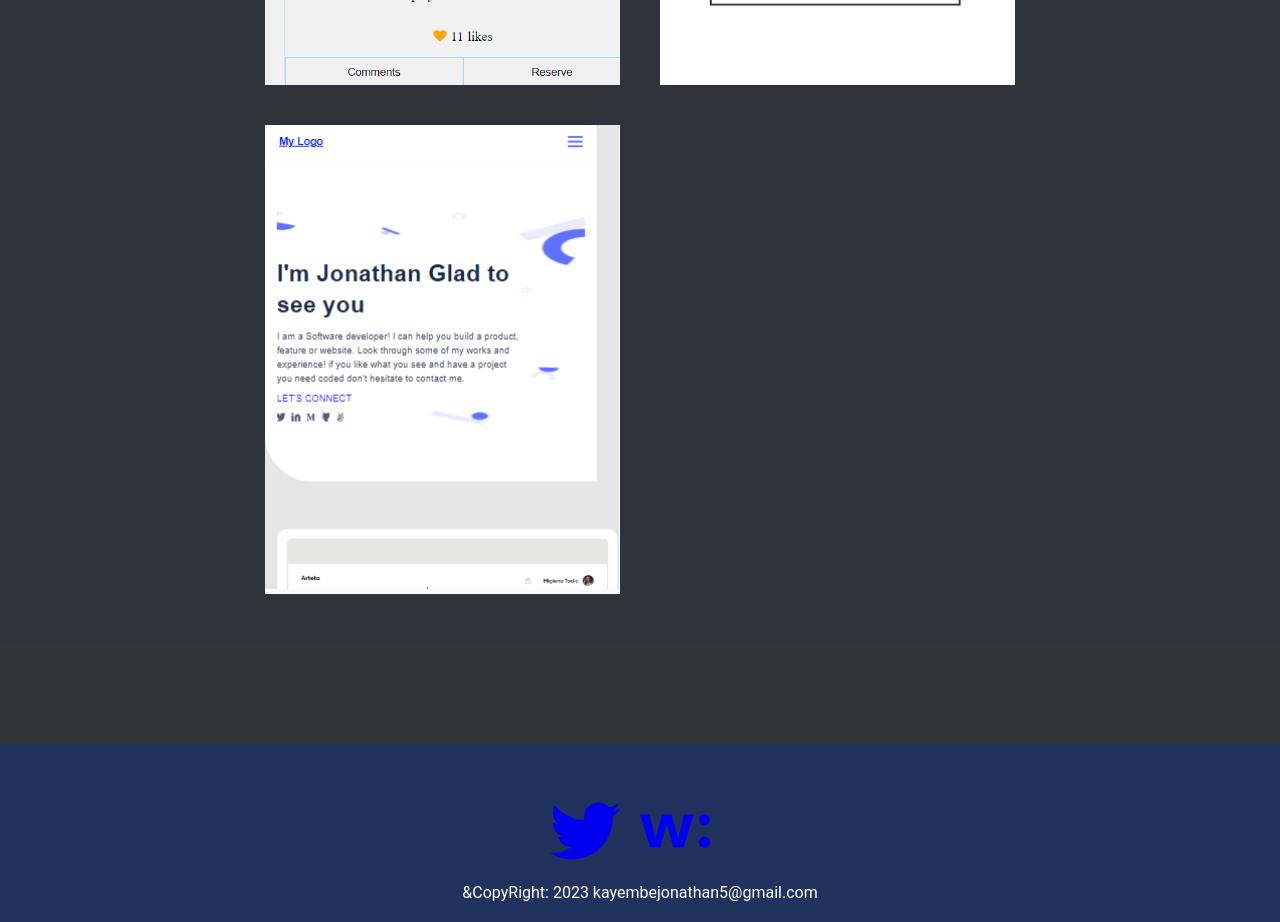
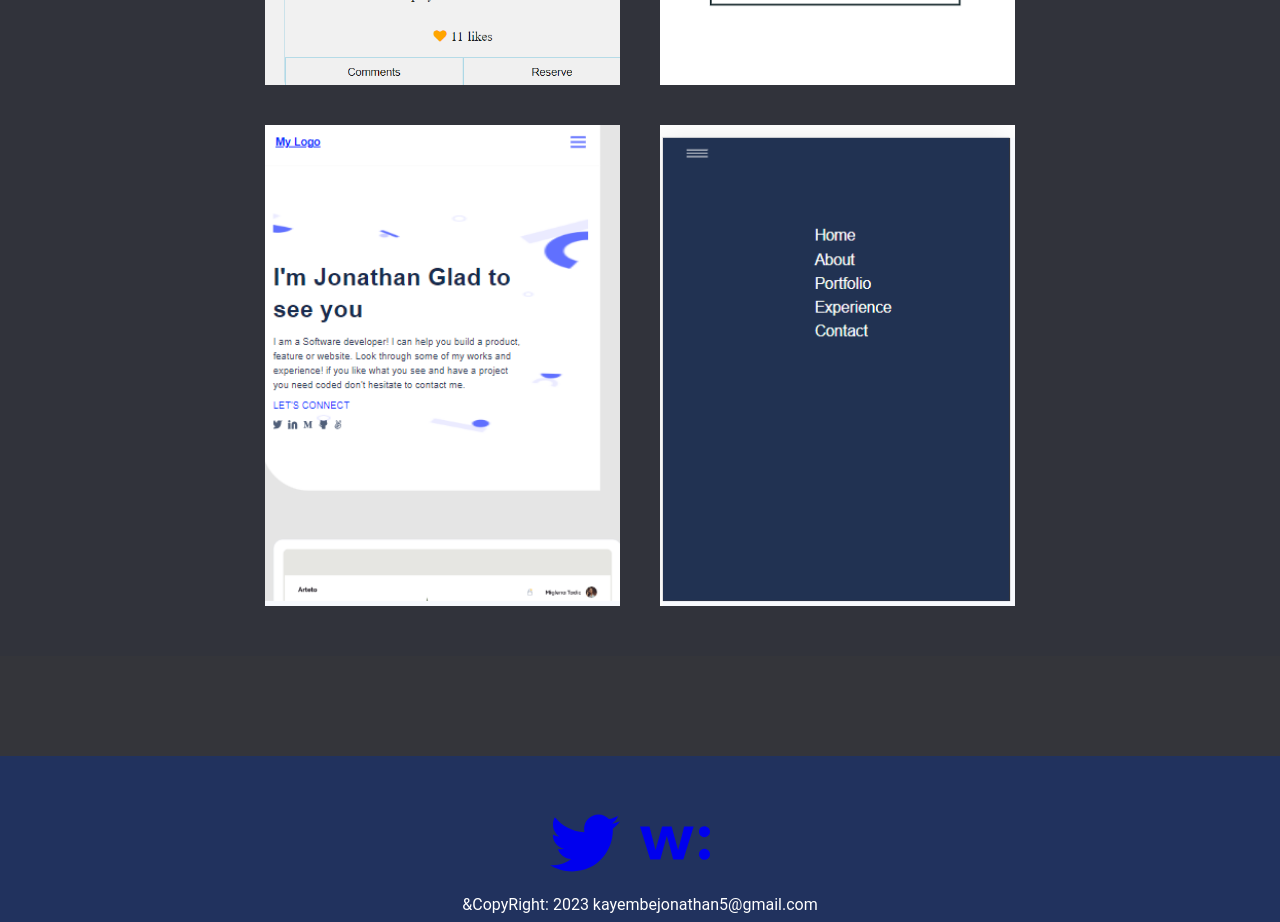
Before and after one commit to KAYEMBAJONATHAN/MyPortfolio, a React (Create React App) app: page /portfolio in a window 1280 px wide. Shown: the part 1240-2162 px from the top of the page. Built offline with nearby package versions, Linux system fonts and the light colour scheme; some icons are missing.

Commit message:
Add an image

```diff
--- a/src/pages/Portfolio.js
+++ b/src/pages/Portfolio.js
@@ -5,6 +5,7 @@ import calulator from '../Assets/calulator.png';
 import Menufood from '../Assets/Menufood.png';
 import books from '../Assets/books.png';
 import pfolio from '../Assets/pfolio.png';
+import aboutme from '../Assets/aboutme.png';
 
 const Portfolio = () => {
     return(
@@ -17,6 +18,7 @@ const Portfolio = () => {
               <a className="image" href="https://github.com/Elhambasir/Food-Menu"><img src={Menufood} alt="foodmenu" /></a>
               <a className="image" href="https://github.com/HenaryKhuraijam/bookList"><img src={books} alt="foodmenu" /></a>
               <a className="image" href="https://kayembajonathan.github.io/Desk/"><img src={pfolio} alt="foodmenu" /></a>
+              <a className="image" href="https://github.com/KAYEMBAJONATHAN/MyPortfolio"><img src={aboutme} alt="foodmenu" /></a>
             </div>
           </div>
         </section>
```
Also changed, not shown: src/Assets/aboutme.png (added).
